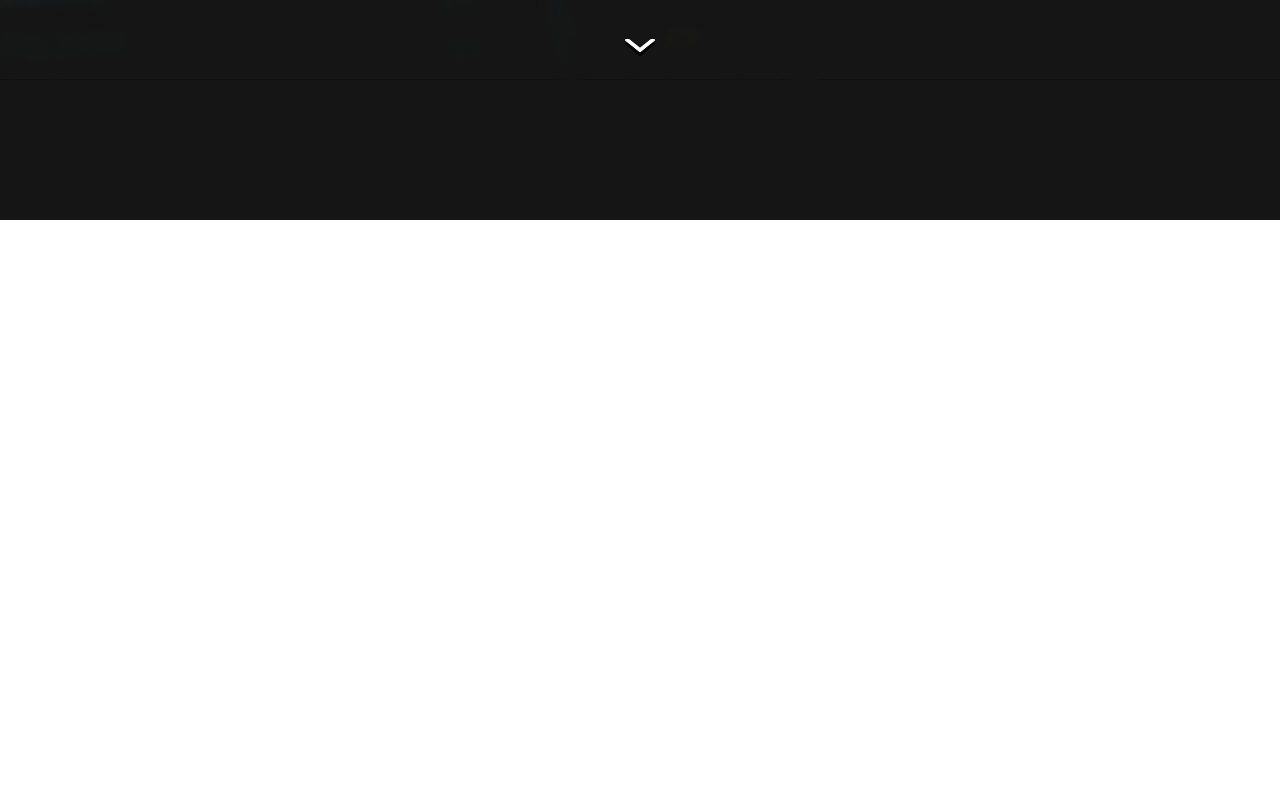
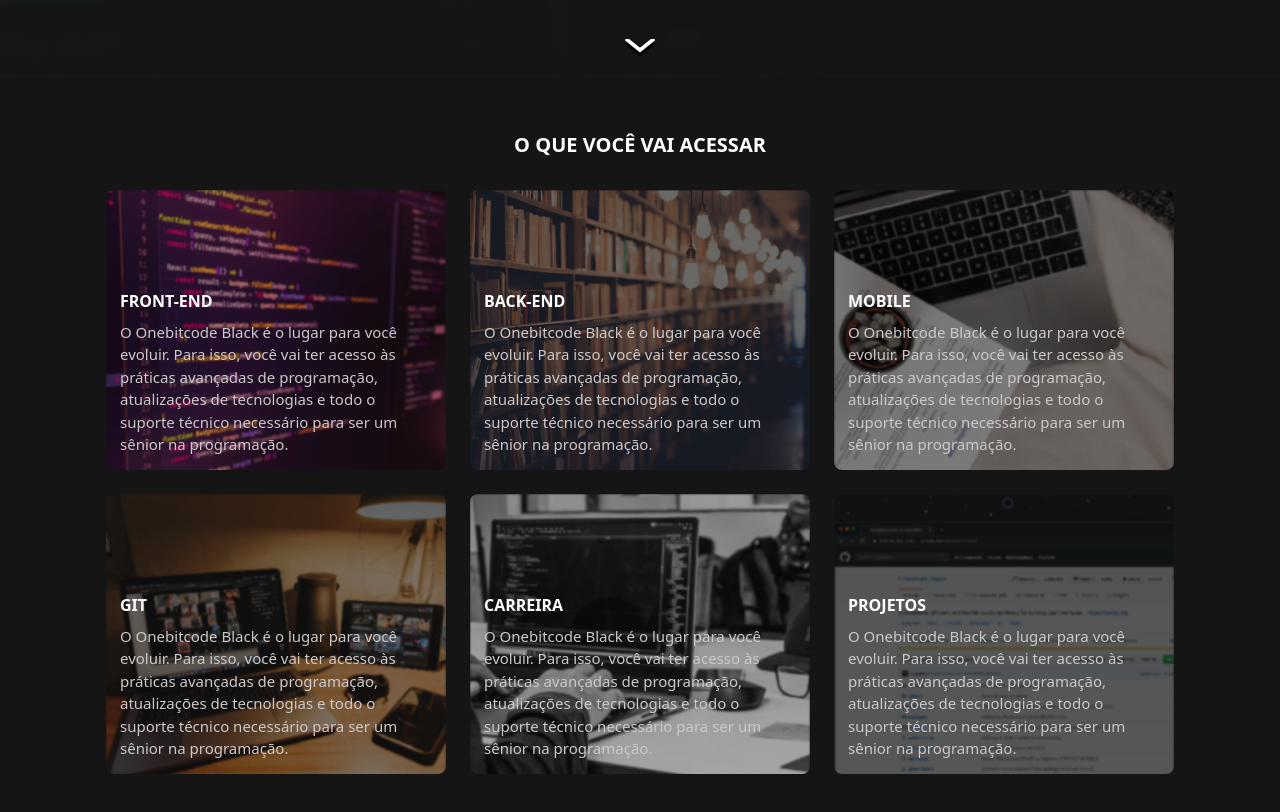
Before and after one commit to brunopilotoa/onebitflix_front-end2.0, a Next.js app: page / in a window 1280 px wide. Shown: the part 580-1392 px from the top of the page. Before the commit the page ends 800 px from the top, so only its background shows below. Built offline with nearby package versions, Linux system fonts and the light colour scheme.

Commit message:
criando os cards

```diff
--- a/pages/index.tsx
+++ b/pages/index.tsx
@@ -2,7 +2,7 @@
 import styles from "../styles/HomeNoAuth.module.scss"
 import HeaderNoAuth from "../src/components/homeNoAuth/headerNoAuth";
 import PresentationSection from "@/components/homeNoAuth/presentationSection";
-
+import CardSection from "@/components/homeNoAuth/cardSection";
 const HomeNotAuth = function () {
   return (
     <>
@@ -16,6 +16,7 @@
 		<HeaderNoAuth />
     <PresentationSection/>
         </div>
+          <CardSection />
 	  </main>
     </>
   );
--- /dev/null
+++ b/src/components/homeNoAuth/cardSection/index.tsx
@@ -0,0 +1,68 @@
+import styles from "./styles.module.scss"
+import {Container} from "reactstrap";
+
+const CardSection = function (){
+    return (<>
+        <p className={styles.sectionTitle}>
+            O QUE VOCÊ VAI ACESSAR
+        </p>
+        <Container className="d-flex flex-wrap justify-content-center gap-4 pb-5">
+            <div className={styles.card1}>
+                <p className={styles.cardTitle}>
+                    FRONT-END
+                </p>
+                <p className={styles.cardDescription}>
+                O Onebitcode Black é o lugar para você evoluir. Para isso, você vai
+				ter acesso às práticas avançadas de programação, atualizações de
+				tecnologias e todo o suporte técnico necessário para ser um sênior na programação.                </p>
+            </div>
+            <div className={styles.card2}>
+                <p className={styles.cardTitle}>
+                    BACK-END
+                </p>
+                <p className={styles.cardDescription}>
+                O Onebitcode Black é o lugar para você evoluir. Para isso, você vai
+				ter acesso às práticas avançadas de programação, atualizações de
+				tecnologias e todo o suporte técnico necessário para ser um sênior na programação.                </p>
+            </div>
+            <div className={styles.card3}>
+                <p className={styles.cardTitle}>
+                    MOBILE
+                </p>
+                <p className={styles.cardDescription}>
+                O Onebitcode Black é o lugar para você evoluir. Para isso, você vai
+				ter acesso às práticas avançadas de programação, atualizações de
+				tecnologias e todo o suporte técnico necessário para ser um sênior na programação.                </p>
+            </div>
+            <div className={styles.card4}>
+                <p className={styles.cardTitle}>
+                    GIT
+                </p>
+                <p className={styles.cardDescription}>
+                O Onebitcode Black é o lugar para você evoluir. Para isso, você vai
+				ter acesso às práticas avançadas de programação, atualizações de
+				tecnologias e todo o suporte técnico necessário para ser um sênior na programação.                </p>
+            </div>
+            <div className={styles.card5}>
+                <p className={styles.cardTitle}>
+                    CARREIRA
+                </p>
+                <p className={styles.cardDescription}>
+                O Onebitcode Black é o lugar para você evoluir. Para isso, você vai
+				ter acesso às práticas avançadas de programação, atualizações de
+				tecnologias e todo o suporte técnico necessário para ser um sênior na programação.                </p>
+            </div>
+            <div className={styles.card6}>
+                <p className={styles.cardTitle}>
+                    PROJETOS
+                </p>
+                <p className={styles.cardDescription}>
+                O Onebitcode Black é o lugar para você evoluir. Para isso, você vai
+				ter acesso às práticas avançadas de programação, atualizações de
+				tecnologias e todo o suporte técnico necessário para ser um sênior na programação.                </p>
+            </div>
+        </Container>
+        </>)
+}
+
+    export default  CardSection
--- /dev/null
+++ b/src/components/homeNoAuth/cardSection/styles.module.scss
@@ -0,0 +1,65 @@
+@import "../../../../styles/colors.module.scss";
+
+.sectionTitle{
+  font-size: 20px;
+  font-weight: bold ;
+  text-align: center;
+  margin: 50px 0px 30px 0px;
+}
+.card{
+  width: 340px;
+  height: 280px;
+  border-radius: 8px;
+  padding: 14px;
+  background-size: cover;
+  display: flex;
+  flex-direction: column;
+  justify-content: flex-end;
+  transition: 0.3s;
+  .cardTitle{
+    transition: 0.3s;
+    font-weight: bold;
+    margin-bottom: 8px;
+  }
+  .cardDescription{
+    font-size: 15px;
+    color: $lightGray;
+  }
+  &:hover{
+    transform: scale(1.03);
+    .cardTitle{
+      font-size: 18px;
+      margin-left: 8px;
+    }
+  }
+}
+.card1{
+  @extend .card;
+  background-image: url(../../../../public/homeNoAuth/imgFrontend.png);
+  // margin-bottom: 40px;
+}
+.card2{
+  @extend .card;
+  background-image: url(../../../../public/homeNoAuth/imgBackend.png);
+  // margin-bottom: 40px;
+}
+.card3{
+  @extend .card;
+  background-image: url(../../../../public/homeNoAuth/imgMobile.png);
+  // margin-bottom: 40px;
+}
+.card4{
+  @extend .card;
+  background-image: url(../../../../public/homeNoAuth/imgGit.png);
+  // margin-bottom: 40px;
+}
+.card5{
+  @extend .card;
+  background-image: url(../../../../public/homeNoAuth/imgCareer.png);
+  // margin-bottom: 40px;
+}
+.card6{
+  @extend .card;
+  background-image: url(../../../../public/homeNoAuth/imgProjects.png);
+  // margin-bottom: 40px;
+}
--- a/styles/colors.module.scss
+++ b/styles/colors.module.scss
@@ -1,5 +1,5 @@
 $lightRed: #ff0044;
 $darkRed : #b30d39;
 $lightGray : #ccc8c9;
-$lightGray : #9e9a9a;
-$lightGray : #4e4e4e;
+$mediumGray : #9e9a9a;
+$darkGray : #4e4e4e;
```
